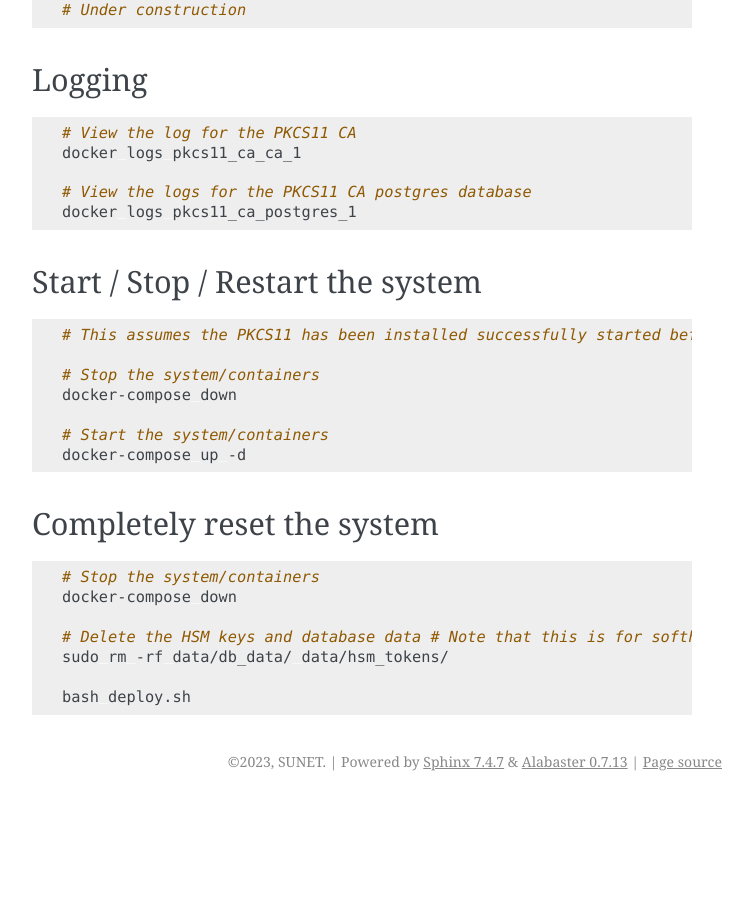
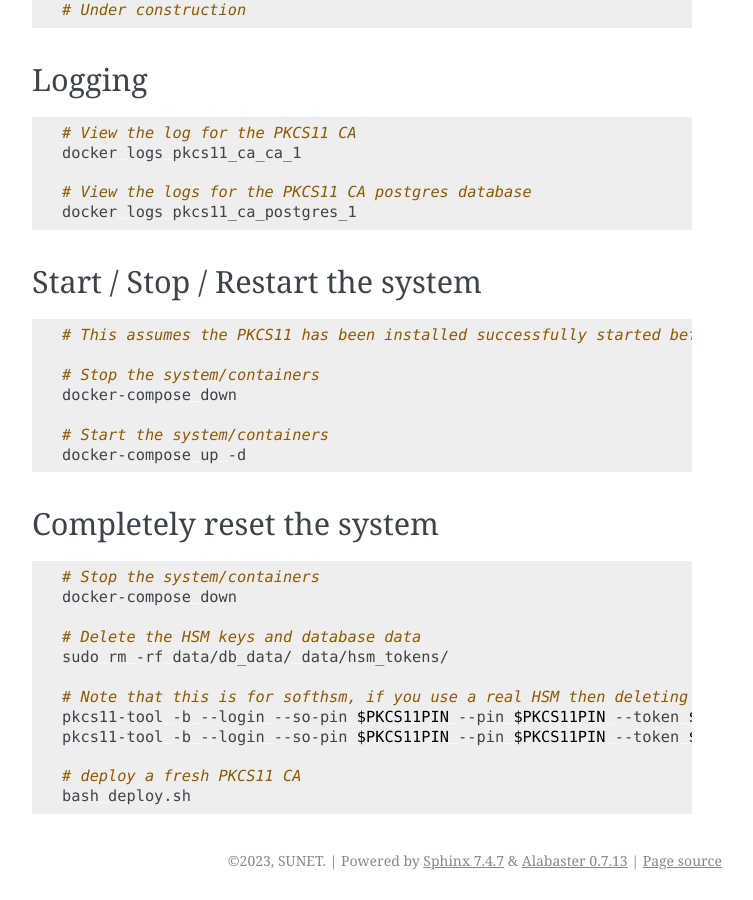
Before and after one commit to SUNET/pkcs11_ca, a Sphinx documentation site: the page built from docs/source/usage.rst, in a window 1280 px wide and 900 px high, scrolled down 5750 px. Shown: the whole window, without its empty margins (388-1141 px from the left). Built offline with Sphinx 7.4.7, drawn with Linux system fonts in a browser that asks for light colours; before the commit the page ends 6551 px from its top, so only the background shows below that.

Commit message:
updated docs

```diff
--- a/docs/source/usage.rst
+++ b/docs/source/usage.rst
@@ -319,7 +319,12 @@ Completely reset the system
    # Stop the system/containers
    docker-compose down
 
-   # Delete the HSM keys and database data # Note that this is for softhsm, if you use a real HSM then deleting the HSM keys are out of scope for this example
+   # Delete the HSM keys and database data
    sudo rm -rf data/db_data/ data/hsm_tokens/
 
+   # Note that this is for softhsm, if you use a real HSM then deleting the HSM keys are out of scope for this example but this might help
+   pkcs11-tool -b --login --so-pin $PKCS11PIN --pin $PKCS11PIN --token $PKCS11_TOKEN --module $PKCS11_MODULE --label my_label_here -y privkey
+   pkcs11-tool -b --login --so-pin $PKCS11PIN --pin $PKCS11PIN --token $PKCS11_TOKEN --module $PKCS11_MODULE --label my_label_here -y pubkey
+
+   # deploy a fresh PKCS11 CA
    bash deploy.sh
```
Also changed, not shown: README.md (+1 -19 lines).
